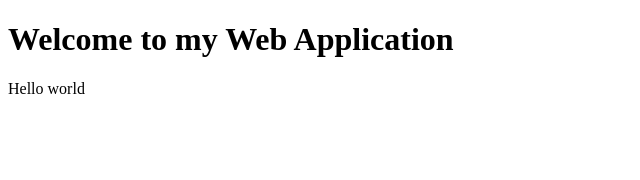
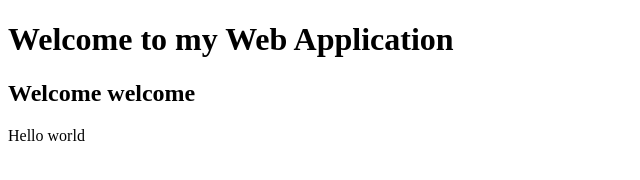
Before and after one commit to marian-guardian/git_exercise2, a plain HTML site: page index.html in a window 1280 px wide. Shown: the whole page, without its empty margins (0-640 px from the left). Drawn offline with Linux system fonts and the light colour scheme.

Commit message:
Added h2

```diff
--- a/index.html
+++ b/index.html
@@ -7,6 +7,7 @@
     </head>
     <body>
         <h1>Welcome to my Web Application</h1>
+        <h2>Welcome welcome</h2>
         Hello world
     </body>
 </html>
```
